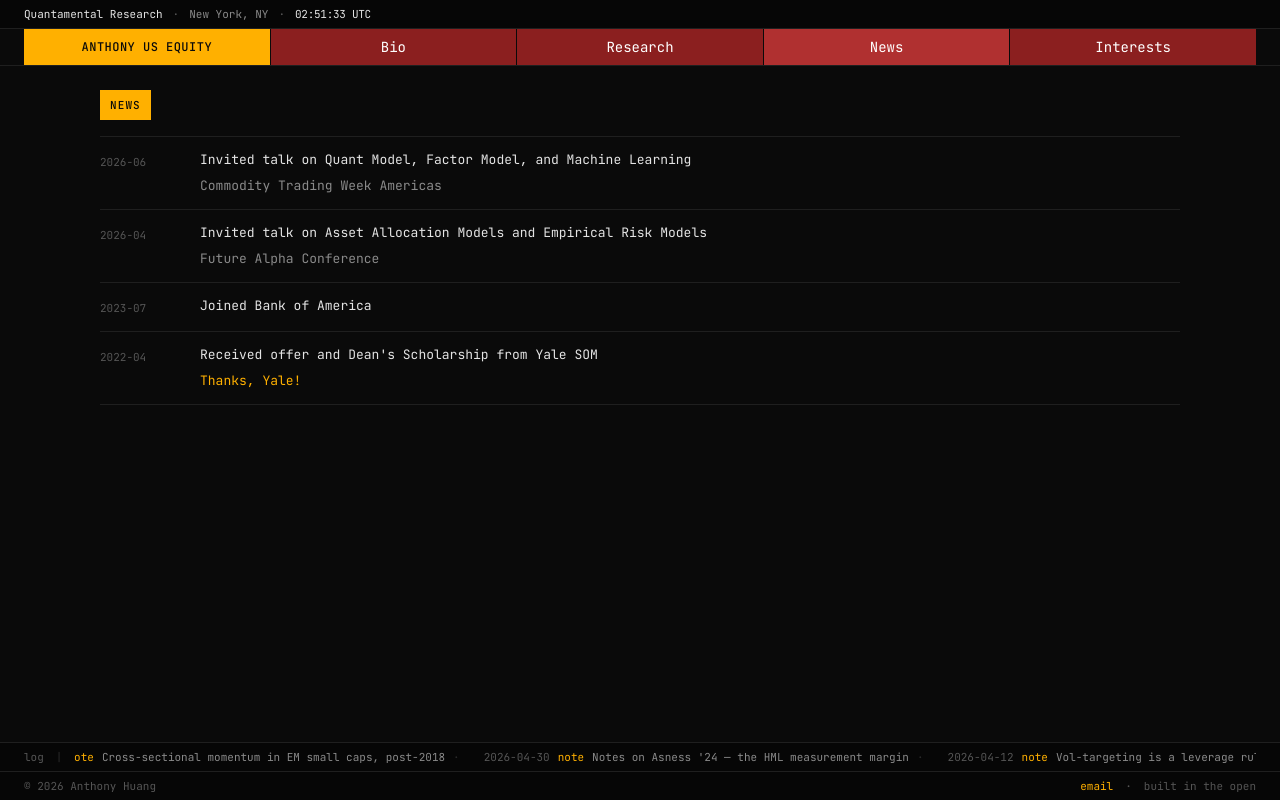
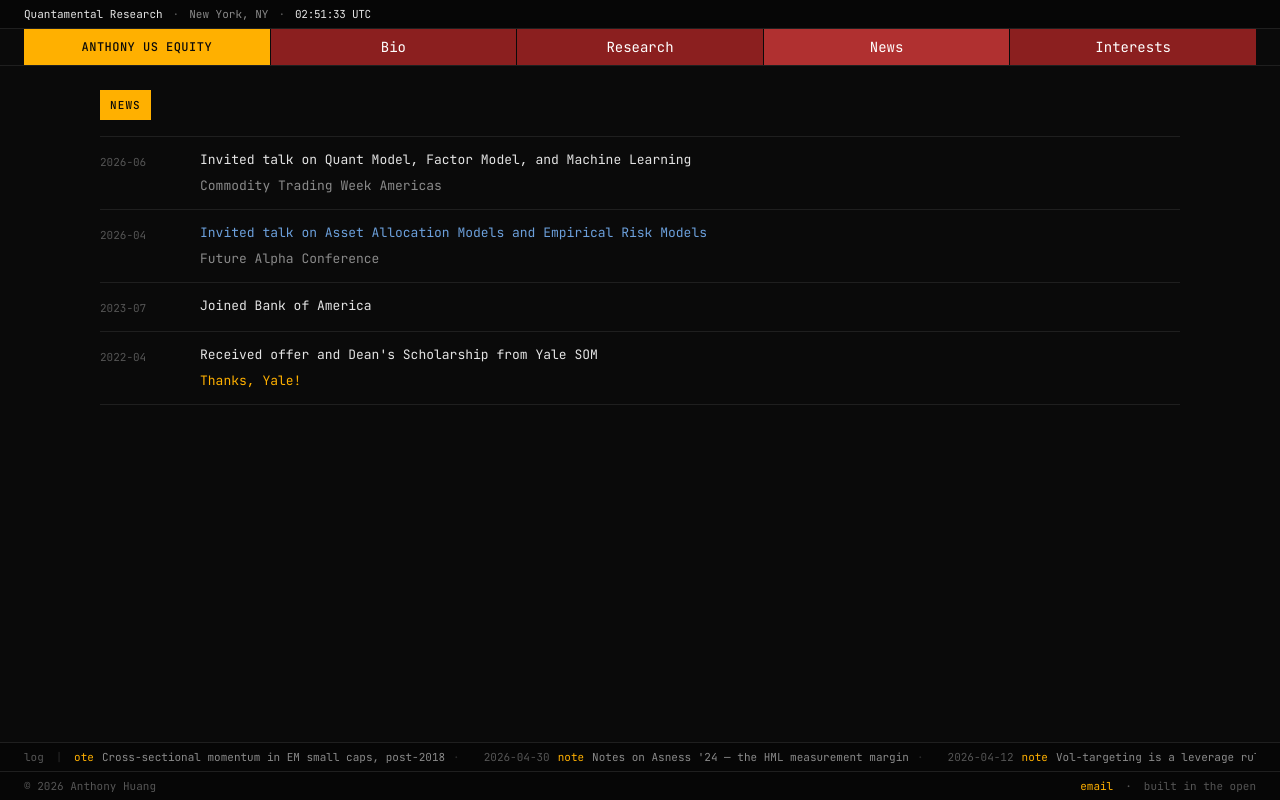
Before and after one commit to quantamentalanalyst/quant_website, a Next.js app: page /notes in a window 1280 px wide. Built offline with nearby package versions, Linux system fonts and the light colour scheme; no server answers.

Commit message:
news: linkify Future Alpha talk headline to alphaevents speakers page

```diff
--- a/app/notes/page.tsx
+++ b/app/notes/page.tsx
@@ -23,8 +23,22 @@ export default function News() {
               {n.date}
             </span>
             <div className="min-w-0">
-              {/* Content text matches the Bio section: JetBrains Mono 13/22. */}
-              <div className="font-mono text-[13px] leading-[22px] text-text">{n.headline}</div>
+              {/* Content text matches the Bio section: JetBrains Mono 13/22.
+                  When an item has href, the headline is a blue article link. */}
+              <div className="font-mono text-[13px] leading-[22px]">
+                {n.href ? (
+                  <a
+                    href={n.href}
+                    target="_blank"
+                    rel="noopener noreferrer"
+                    className="text-link no-underline hover:opacity-80"
+                  >
+                    {n.headline}
+                  </a>
+                ) : (
+                  <span className="text-text">{n.headline}</span>
+                )}
+              </div>
               {n.venue && (
                 <div className="mt-1 font-mono text-[13px] leading-[22px] text-text-dim">{n.venue}</div>
               )}
--- a/lib/site.ts
+++ b/lib/site.ts
@@ -30,31 +30,36 @@ export const site = {
   },
   // /notes (the "News" tab) — dated announcements, newest first. Edit here to
   // add an item. `date` is YYYY-MM (or YYYY-MM-DD); `venue` is the dim source
-  // line; `note` is an optional amber personal aside.
+  // line; `note` is an optional amber personal aside; `href` makes the
+  // headline a clickable blue article link (leave "" for none).
   news: [
     {
       date: "2026-06",
       headline: "Invited talk on Quant Model, Factor Model, and Machine Learning",
       venue: "Commodity Trading Week Americas",
       note: "",
+      href: "",
     },
     {
       date: "2026-04",
       headline: "Invited talk on Asset Allocation Models and Empirical Risk Models",
       venue: "Future Alpha Conference",
       note: "",
+      href: "https://www.alphaevents.com/events-futurealphaglobal/speakers",
     },
     {
       date: "2023-07",
       headline: "Joined Bank of America",
       venue: "",
       note: "",
+      href: "",
     },
     {
       date: "2022-04",
       headline: "Received offer and Dean's Scholarship from Yale SOM",
       venue: "",
       note: "Thanks, Yale!",
+      href: "",
     },
   ],
   // World Equity Indices board (homepage centerpiece). Region-grouped, live via
```
